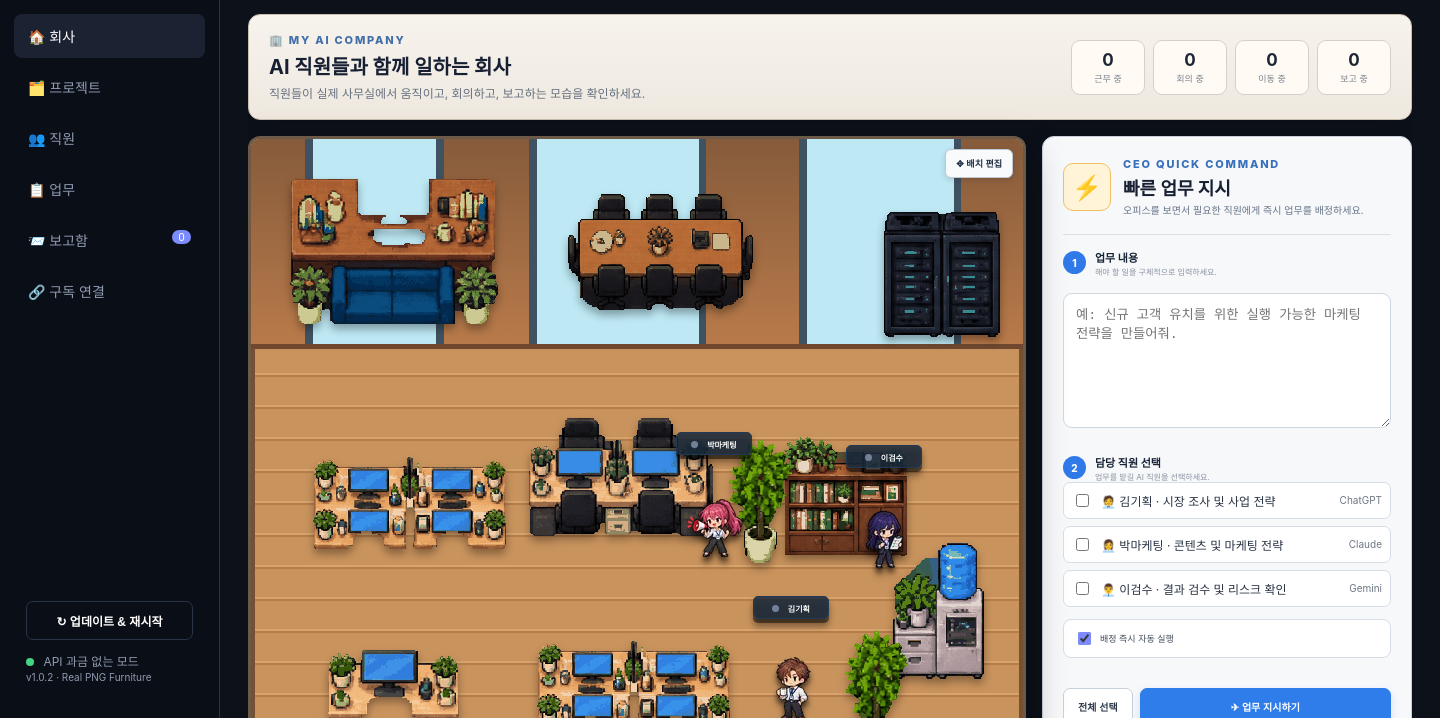
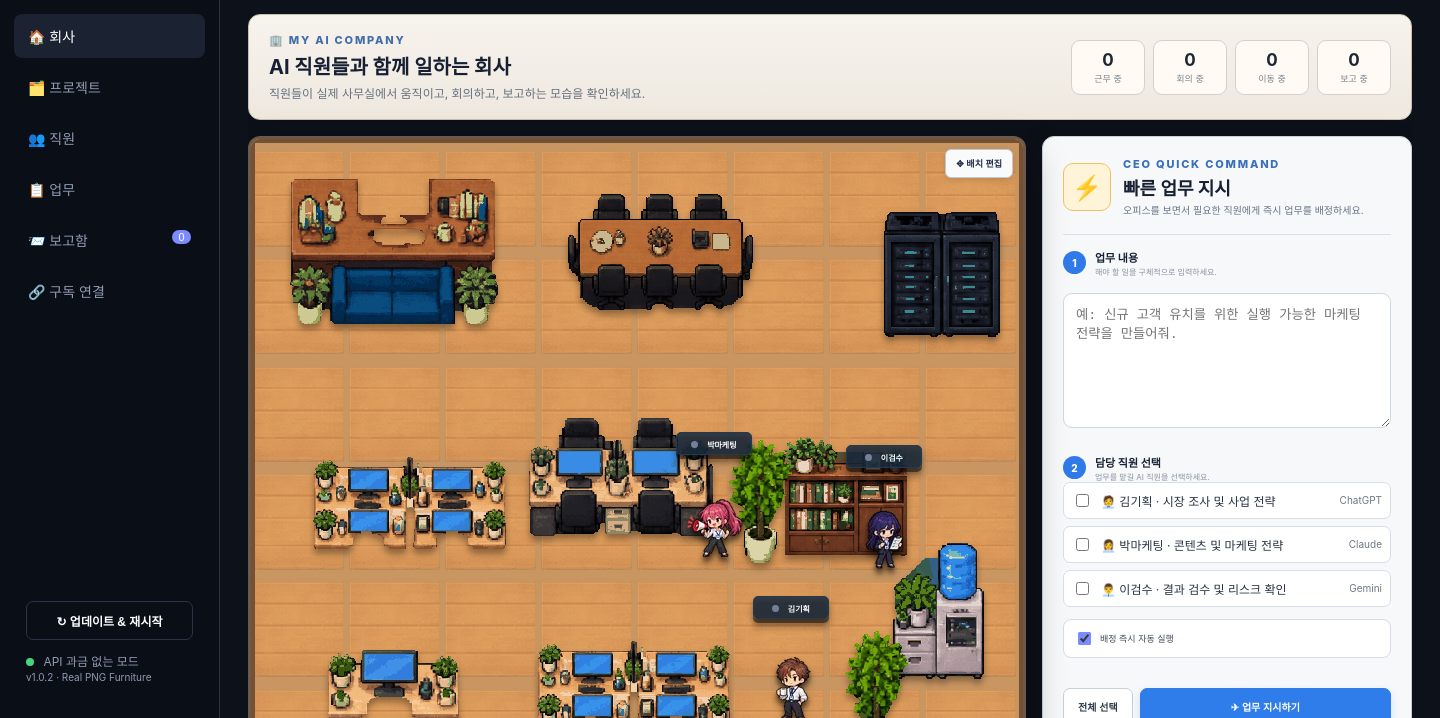
Before and after one commit to BaekJongHyeok/AiOffice, an Electron app: page src/index.html in a window 1440 px wide. Shown: the part 82-800 px from the top of the page. Drawn offline with Linux system fonts and the light colour scheme; no server answers.

Commit message:
style(v1.0.2): use real PNG furniture and floor tile

```diff
--- a/src/styles.css
+++ b/src/styles.css
@@ -518,3 +518,20 @@ body{overflow:hidden}.app-shell{height:100vh;min-height:0;overflow:hidden}main{h
 }
 .office-item.pixel-furniture{transform-origin:center bottom}
 .layout-editing .office-item.pixel-furniture.selected .atlas-sprite{filter:drop-shadow(0 0 4px #4b9cff) drop-shadow(0 6px 3px #0005)!important}
+
+/* v1.0.2 real PNG furniture */
+.editable-office-floor{
+  background-color:#c99662!important;
+  background-image:url("assets/furniture/floor-wood.png")!important;
+  background-repeat:repeat!important;
+  background-size:96px auto!important;
+  image-rendering:pixelated!important;
+}
+.editable-office-floor:before{display:none!important}
+.office-item.pixel-furniture .real-furniture-image{
+  position:absolute!important;inset:0!important;width:100%!important;height:100%!important;
+  display:block!important;object-fit:contain!important;object-position:center bottom!important;
+  image-rendering:pixelated!important;filter:drop-shadow(0 5px 3px #0005)!important;
+  pointer-events:none!important;background:transparent!important
+}
+.office-item.pixel-furniture .atlas-sprite{background-image:none!important}
```
